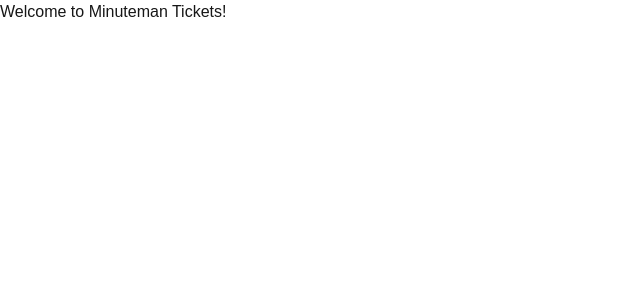
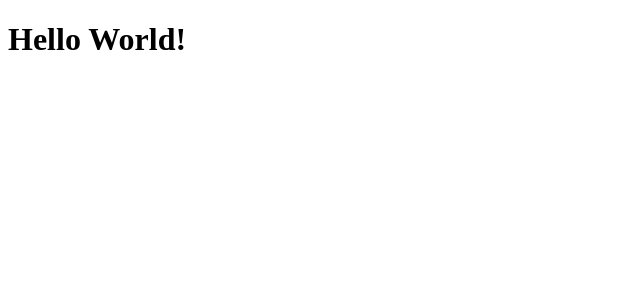
Before and after one commit to jsharma0110/minuteman-tickets, a Next.js app: page / in a window 1280 px wide. Shown: the top 300 px of the page, without its empty margins (0-640 px from the left). Built offline with nearby package versions, Linux system fonts and the light colour scheme.

Commit message:
Added component folder and app folder

```diff
--- /dev/null
+++ b/app/layout.js
@@ -0,0 +1,7 @@
+export default function RootLayout({ children }) {
+    return (
+      <html lang="en">
+        <body>{children}</body>
+      </html>
+    );
+  }
--- /dev/null
+++ b/app/page.js
@@ -0,0 +1,3 @@
+export default function Home() {
+    return <h1>Hello World!</h1>;
+  }
```
